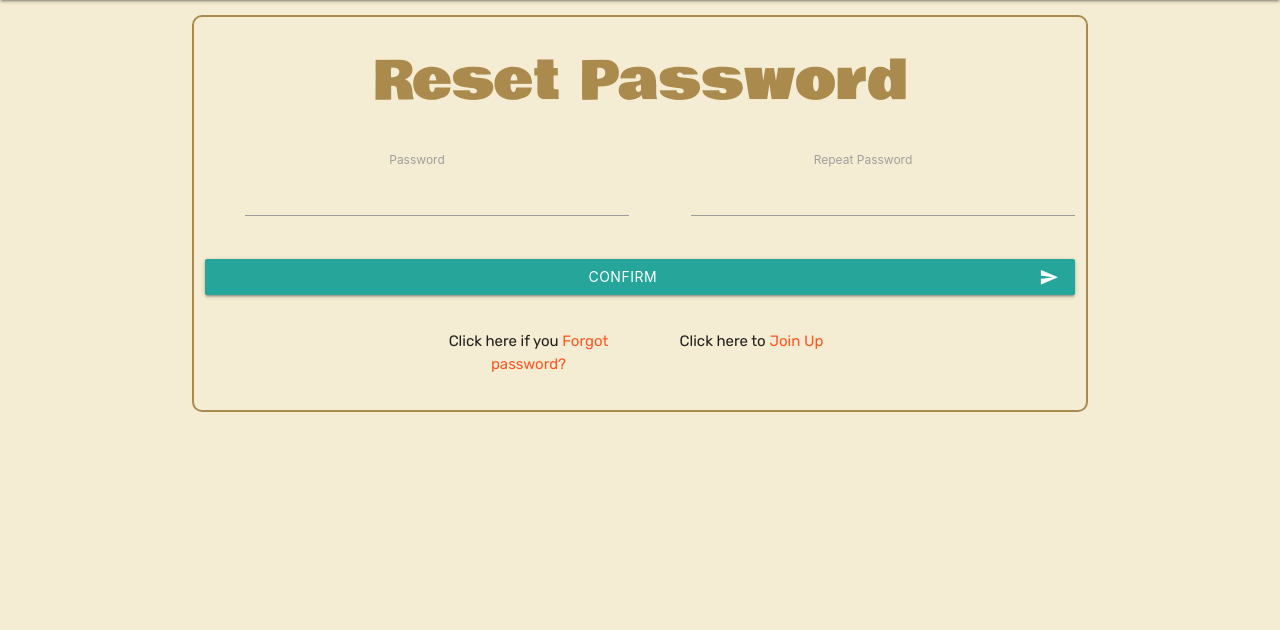
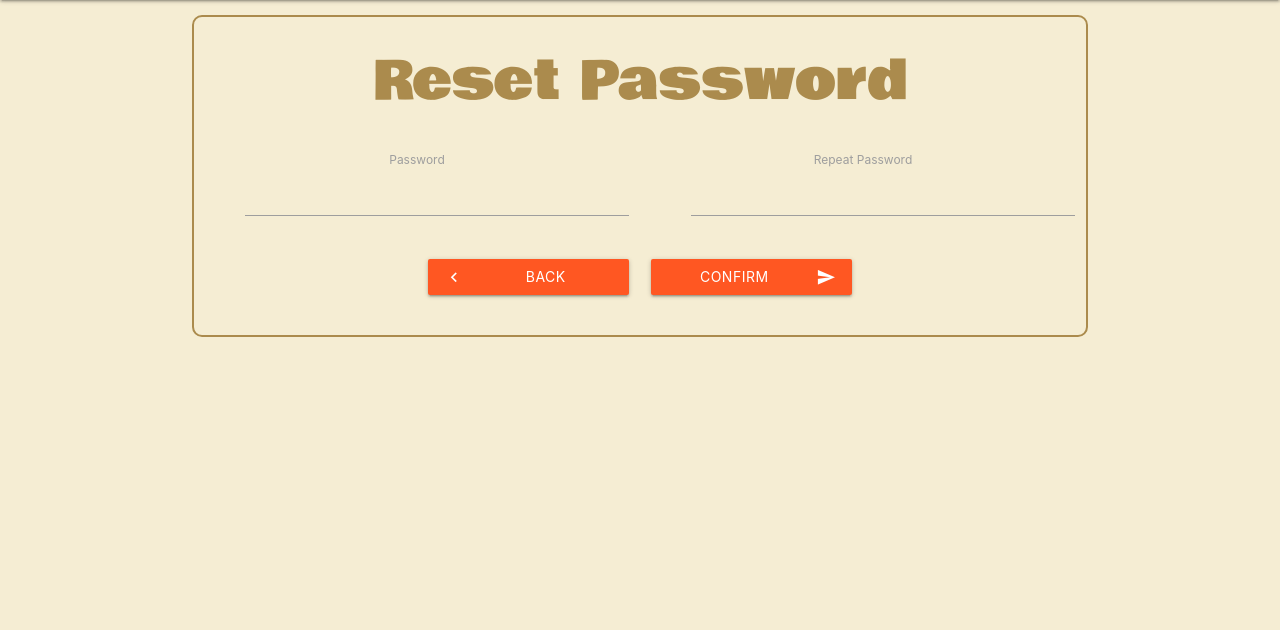
Before and after one commit to PeterKellett/project-3, a Flask app: page /reset_password in a window 1280 px wide. Shown: the part 64-694 px from the top of the page. Run offline with Flask 2, Linux system fonts and the light colour scheme; the visitor is signed in with stand-in values (Sample User, id 1); some libraries are stand-ins or nearby versions.

Commit message:
Refined styling of page navigation buttons.

```diff
--- a/templates/my-account.html
+++ b/templates/my-account.html
@@ -28,8 +28,8 @@
       </div>
     </div>
 
-    <div class="row">
-      <div class="col s6">
+    <div class="row center-align">
+      <div class="col s6 m4 offset-m2 l3 offset-l3">
         <a
           href="{{url_for('my_puzzles', id=session['id'])}}"
           class="deep-orange btn"
@@ -39,7 +39,7 @@
         </a>
       </div>
 
-      <div class="col s6">
+      <div class="col s6 m4 l3">
         <a
           href="{{url_for('reset_password')}}"
           class="deep-orange btn"
--- a/templates/reset-password.html
+++ b/templates/reset-password.html
@@ -5,9 +5,12 @@
   <div class="container form-surround center-align">
     <h2>Reset Password</h2>
     <div class="row">
-    {% from "_formhelpers.html" import render_field %}
-      <form action="{{ url_for('reset_password') }}" method="POST" class="col s12">
-
+      {% from "_formhelpers.html" import render_field %}
+      <form
+        action="{{ url_for('reset_password') }}"
+        method="POST"
+        class="col s12"
+      >
         <div class="row">
           <div class="input-field col s12 m6">
             {{render_field(form.password)}}
@@ -16,24 +19,24 @@
             {{render_field(form.confirm)}}
           </div>
         </div>
-        <button
-          class="btn waves-effect waves-light"
-          type="submit"
-          name="action"
-        >
-          Confirm
-          <i class="material-icons right">send</i>
-        </button>
+        <div class="row">
+          <div class="col s6 m4 offset-m2 l3 offset-l3">
+            <a
+              href="{{url_for('my_account')}}"
+              class="deep-orange btn"
+              ><i class="material-icons left">chevron_left</i>Back</a
+            >
+          </div>
+          <div class="col s6 m4 offset-m2 l3">
+            <button class="deep-orange btn" type="submit" name="action">
+              Confirm
+              <i class="material-icons right">send</i>
+            </button>
+          </div>
+        </div>
       </form>
     </div>
-    <div class="row">
-      <div class="col s3 offset-s3">
-        <p>Click here if you <a href="{{ url_for('forgot_password') }}">Forgot password?</a></p>
-      </div>
-      <div class="col s3">
-        <p>Click here to <a href="{{ url_for('register') }}">Join Up</a></p>
-      </div>
-    </div>
+
     {% if error %}
     <p class="error"><strong>Error:</strong>{{error}}</p>
     {% endif %}
```
